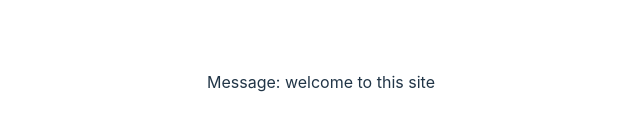
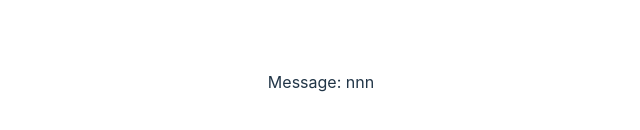
Before and after one commit to edwardtanguay/et10-vitest-site, a React (Vite) app: page / in a window 1280 px wide. Shown: the part 318-448 px from the top of the page, without its empty margins (319-959 px from the left). Built offline with nearby package versions, Linux system fonts and the light colour scheme.

Commit message:
surround skeleton is in

```diff
--- a/package.json
+++ b/package.json
@@ -6,7 +6,8 @@
   "scripts": {
     "dev": "vite",
     "build": "tsc && vite build",
-    "preview": "vite preview"
+    "preview": "vite preview",
+    "test": "vitest"
   },
   "dependencies": {
     "react": "^18.2.0",
@@ -17,6 +18,7 @@
     "@types/react-dom": "^18.0.8",
     "@vitejs/plugin-react": "^2.2.0",
     "typescript": "^4.6.4",
-    "vite": "^3.2.3"
+    "vite": "^3.2.3",
+    "vitest": "^0.25.3"
   }
 }
--- a/src/App.tsx
+++ b/src/App.tsx
@@ -1,4 +1,5 @@
 import './App.css'
+import { surround } from './apptools';
 
 const message = 'welcome to this site';
 
@@ -6,7 +7,7 @@ function App() {
 
   return (
     <div className="App">
-      <p>Message: {message}</p>
+      <p>Message: {surround(message, '[]')}</p>
     </div>
   )
 }
--- /dev/null
+++ b/src/apptools.ts
@@ -0,0 +1,3 @@
+export const surround = (text:string, twoLetters:string) => {
+	return 'nnn';
+}
```
Also changed, not shown: 1 other file (tests, documents, lock files or other folders).
